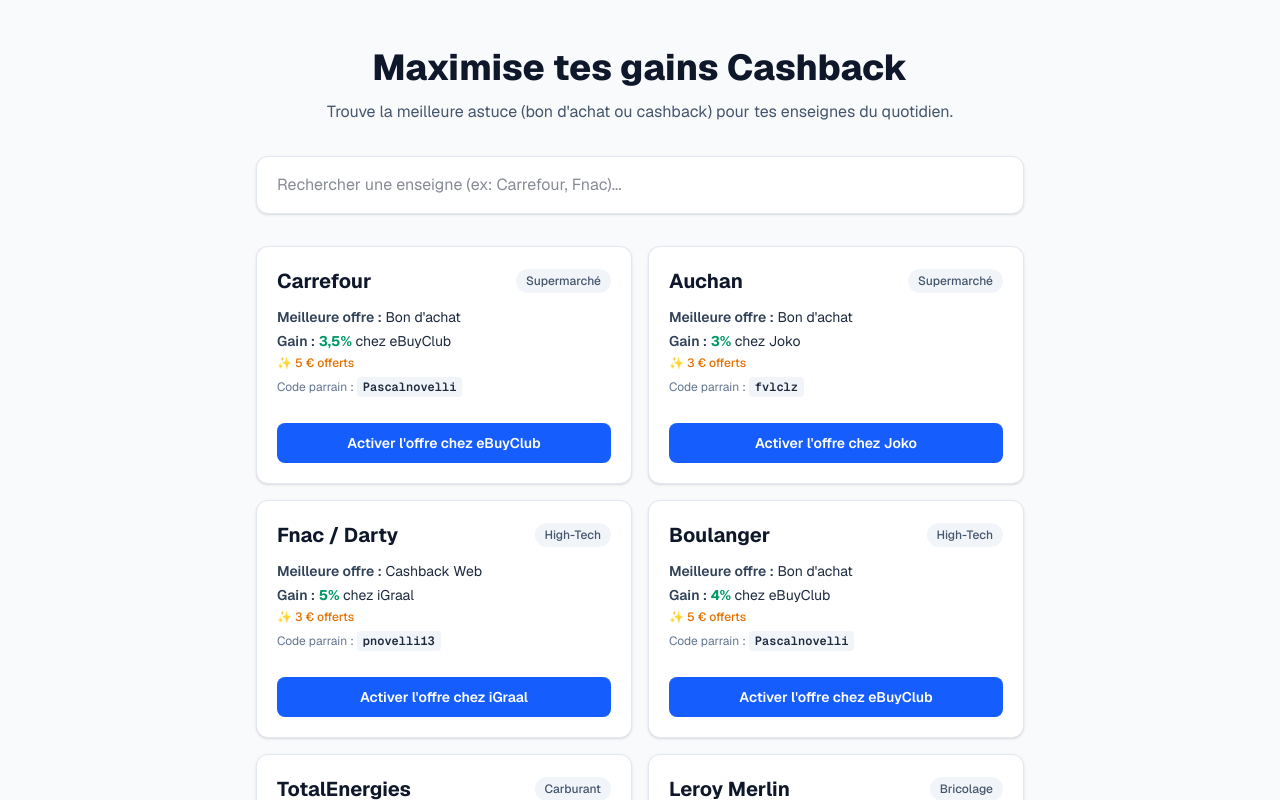
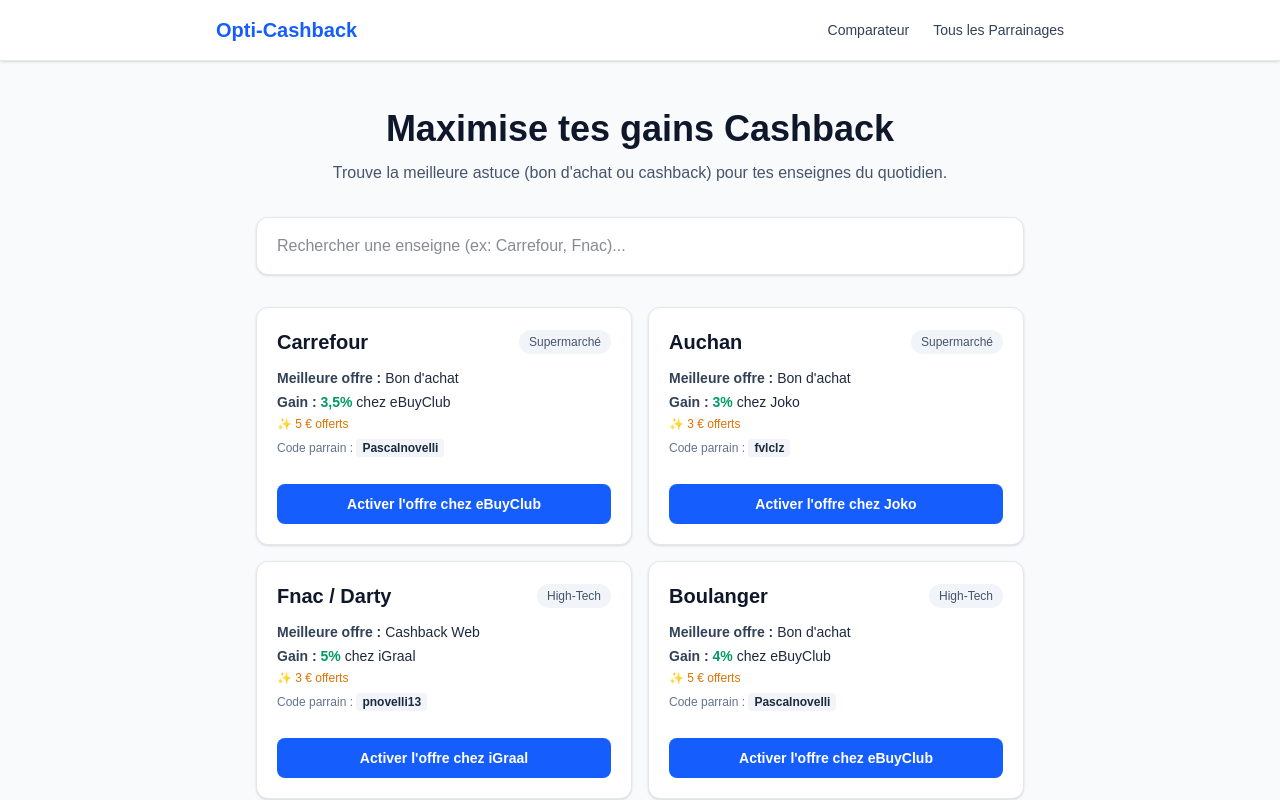
Before and after one commit to paskalou28/opti-cashback, a Next.js app: page / in a window 1280 px wide. Shown: the top 800 px of the page. Built offline with nearby package versions, Linux system fonts and the light colour scheme.

Commit message:
Ajout du menu de navigation principal

```diff
--- a/src/app/layout.tsx
+++ b/src/app/layout.tsx
@@ -1,29 +1,37 @@
-import type { Metadata } from "next";
-import { Geist, Geist_Mono } from "next/font/google";
-import "./globals.css";
-
-const geistSans = Geist({
-  variable: "--font-geist-sans",
-  subsets: ["latin"],
-});
-
-const geistMono = Geist_Mono({
-  variable: "--font-geist-mono",
-  subsets: ["latin"],
-});
+import type { Metadata } from 'next';
+import Link from 'next/link';
+import './globals.css';
 
 export const metadata: Metadata = {
-  title: "Create Next App",
-  description: "Generated by create next app",
+  title: 'Opti-Cashback — Maximise tes gains',
+  description: 'Comparateur de cashback et offres de parrainage du quotidien.',
 };
 
-export default function RootLayout({ children }: LayoutProps<"/">) {
+export default function RootLayout({
+  children,
+}: {
+  children: React.ReactNode;
+}) {
   return (
-    <html
-      lang="en"
-      className={`${geistSans.variable} ${geistMono.variable} h-full antialiased`}
-    >
-      <body className="min-h-full flex flex-col">{children}</body>
+    <html lang="fr">
+      <body className="bg-slate-50 text-slate-800 antialiased">
+        <header className="sticky top-0 z-50 bg-white border-b border-slate-200 shadow-sm">
+          <div className="max-w-4xl mx-auto px-6 py-4 flex items-center justify-between">
+            <Link href="/" className="font-extrabold text-xl text-blue-600">
+              Opti-Cashback
+            </Link>
+            <nav className="flex items-center gap-6 font-medium text-sm">
+              <Link href="/" className="hover:text-blue-600 transition text-slate-700">
+                Comparateur
+              </Link>
+              <Link href="/parrainages" className="hover:text-blue-600 transition text-slate-700">
+                Tous les Parrainages
+              </Link>
+            </nav>
+          </div>
+        </header>
+        {children}
+      </body>
     </html>
   );
 }
```
